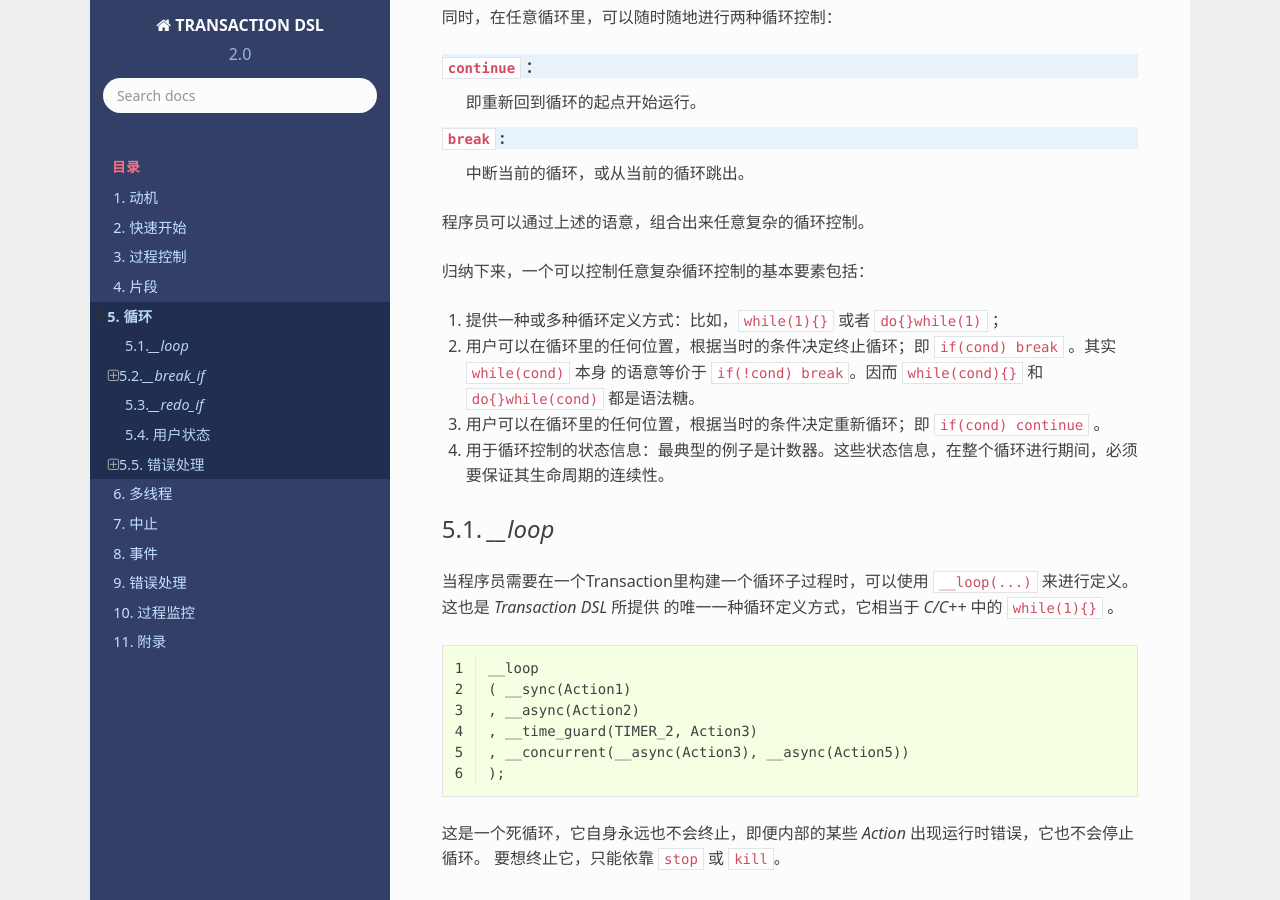
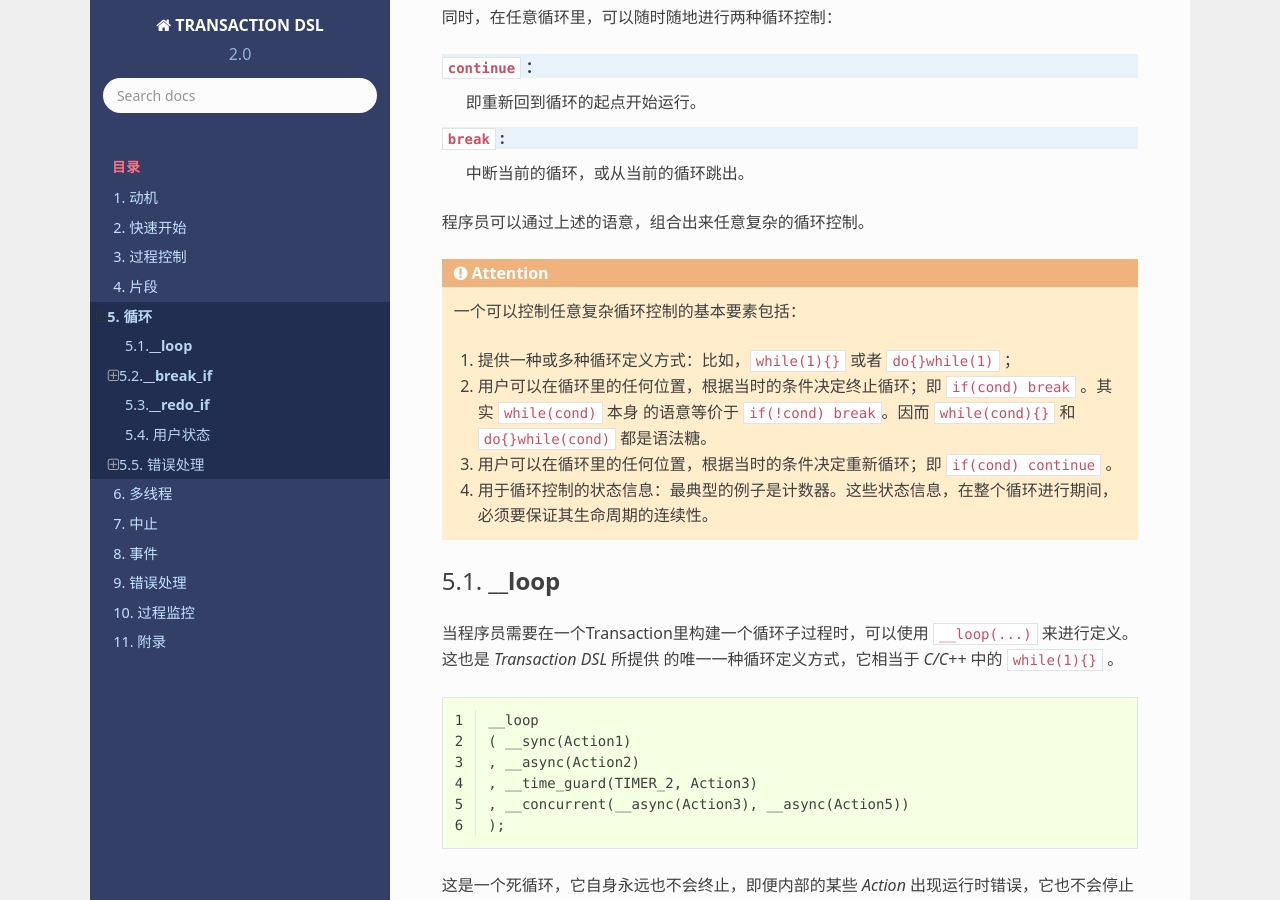
Before and after one commit to godsme/trans-dsl-2, a Sphinx documentation site: the page built from doc/source/loop.rst, in a window 1280 px wide and 900 px high, scrolled down 556 px. Built offline with Sphinx 7.4.7 and the Read the Docs theme 2.0.0, drawn with Linux system fonts in a browser that asks for light colours; formulas are drawn with MathJax 3.

Commit message:
refactored doc

```diff
--- a/doc/source/loop.rst
+++ b/doc/source/loop.rst
@@ -29,15 +29,17 @@
 
 程序员可以通过上述的语意，组合出来任意复杂的循环控制。
 
-归纳下来，一个可以控制任意复杂循环控制的基本要素包括：
+.. attention::
+   一个可以控制任意复杂循环控制的基本要素包括：
 
-1. 提供一种或多种循环定义方式：比如，``while(1){}`` 或者 ``do{}while(1)`` ；
-2. 用户可以在循环里的任何位置，根据当时的条件决定终止循环；即 ``if(cond) break`` 。其实 ``while(cond)`` 本身
-   的语意等价于 ``if(!cond) break``。因而 ``while(cond){}`` 和 ``do{}while(cond)`` 都是语法糖。
-3. 用户可以在循环里的任何位置，根据当时的条件决定重新循环；即 ``if(cond) continue`` 。
-4. 用于循环控制的状态信息：最典型的例子是计数器。这些状态信息，在整个循环进行期间，必须要保证其生命周期的连续性。
+   1. 提供一种或多种循环定义方式：比如，``while(1){}`` 或者 ``do{}while(1)`` ；
+   2. 用户可以在循环里的任何位置，根据当时的条件决定终止循环；即 ``if(cond) break`` 。其实 ``while(cond)`` 本身
+      的语意等价于 ``if(!cond) break``。因而 ``while(cond){}`` 和 ``do{}while(cond)`` 都是语法糖。
+   3. 用户可以在循环里的任何位置，根据当时的条件决定重新循环；即 ``if(cond) continue`` 。
+   4. 用于循环控制的状态信息：最典型的例子是计数器。这些状态信息，在整个循环进行期间，必须要保证其生命周期的连续性。
 
-`__loop`
+
+**__loop**
 ---------
 
 当程序员需要在一个Transaction里构建一个循环子过程时，可以使用 ``__loop(...)`` 来进行定义。这也是 `Transaction DSL` 所提供
@@ -58,7 +60,7 @@
 
 因而，我们必须提供其它机制，让循环可以自然的终止。
 
-`__break_if`
+**__break_if**
 --------------
 
 ``__break_if`` 大致相当于 `C/C++` 的 ``if(cond) break`` ，即当 ``cond`` 所设置的条件得到满足时，即可立即跳出循环。
@@ -91,8 +93,8 @@
 
 这样， ``__loop`` 的运行结果将是 ``SUCCESS`` 。
 
-`__while`
-+++++++++++
+**__while**
++++++++++++++++++
 
 事实上，正如我们之前所讨论的，我们可以使用 ``__loop`` 和 ``__break_if`` 描述 ``while(cond) {}`` 和 ``do{} while(cond`` ：
 
@@ -140,8 +142,8 @@
 当然， ``__while`` 也可以指定循环结束时的返回值： ``__while(cond, FAILED)`` ，
 如果不指定，循环结束时，则会返回循环所处的 **运行时环境** 的状态。
 
-`__until`
-+++++++++++
+**__until**
+++++++++++++++++
 
 `Transaction DSL` 所提供的另外一个语法糖是 ``__until`` ，它完全等价于 ``__break_if`` 。但对于某些程序员来讲，
 这在循环尾部决定循环是否终止时，更加符合语意理解习惯。
@@ -161,8 +163,8 @@
    ``do ... until(cond)`` 的语意，与 ``do ... while(cond}`` 正好相反。
 
 
-`__redo_if`
--------------
+**__redo_if**
+-------------------
 
 `Transaction DSL` 所提供的 ``continue`` 语意的关键字是 ``__redo_if`` ，相当于 ``if(cond) continue`` 。
 
@@ -214,7 +216,7 @@
 
 这样，整个循环内部的操作在连续失败5次之前，不会结束。
 
-.. Important::
+.. attention::
    在 ``__loop`` 里，只有与循环控制有关的谓词，其状态的连续性才会得到保证。在正常Action的普通谓词，
    比如：``__optional(__not(ShouldRetry), __sync(Action1))`` ，
    其中的谓词 ``ShouldRetry`` 的状态连续性无法得到保证。
@@ -304,14 +306,14 @@
    , __concurrent(__async(Action6), __async(Action7))
    );
 
-stop
-+++++++
+**stop**
++++++++++++++
 
 当一个 ``__loop`` 被stop后，当前正在执行的Action会被stop，此Action被彻底stop后（有可能不能马上结束，
 需要进一步的消息激励后才能结束），返回的状态，则是整个 ``__loop`` 的返回壮状态。
 
 死循环
-+++++++
+++++++++++
 
 如果一个 ``__loop`` ，运行一次完整的循环，其间却没有任何消息激励，那么很可能这个循环进入了死循环状态，这种情况下 ``__loop`` 会被
 强制终止，并返回 ``USER_FATAL_BUG`` 错误。比如下面的循环隐性的包含死循环状态，但 ``__loop`` 会在一个完整的循环之后，将其终止。
```
